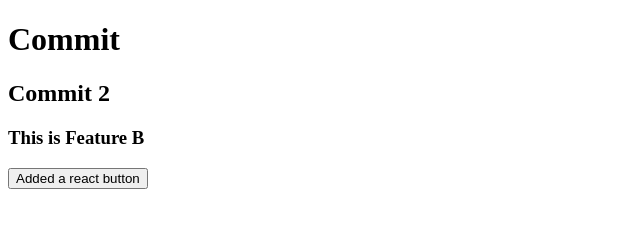
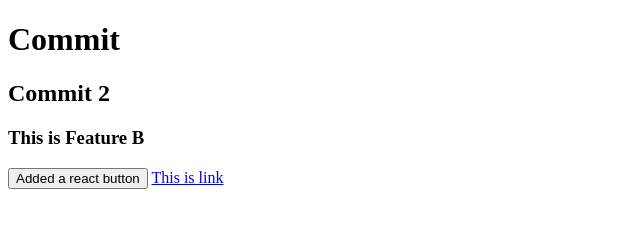
Before and after one commit to ThutaZaw2603/Git-Clone-1, a plain HTML site: page index.html in a window 1280 px wide. Shown: the whole page, without its empty margins (0-640 px from the left). Drawn offline with Linux system fonts and the light colour scheme.

Commit message:
Feature-B Commit 2

```diff
--- a/index.html
+++ b/index.html
@@ -13,5 +13,6 @@
 
     <h3>This is Feature B</h3>
     <button>Added a react button</button>
+    <a href="#">This is link</a>
 </body>
 </html>
```
